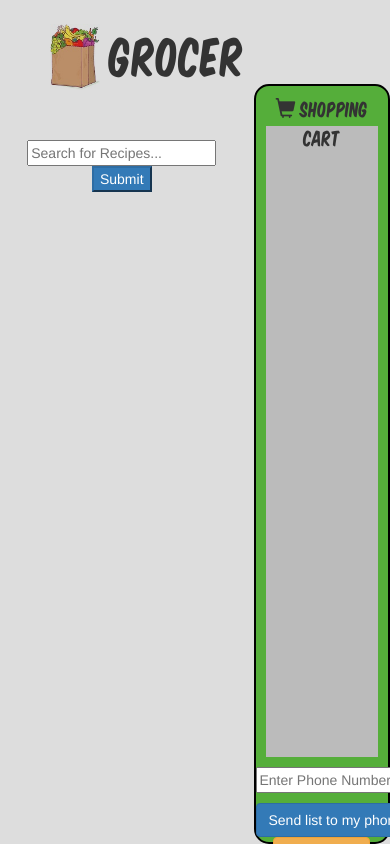
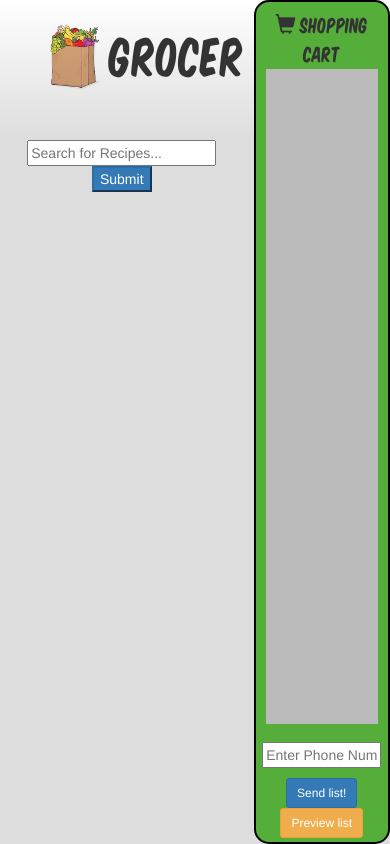
Before and after one commit to haroldpark/grocer, a website: page public/index.html at #/search in a window 390 px wide. Drawn offline with nearby package versions, Linux system fonts and the light colour scheme; some packages are replaced by stand-ins of ours.

Commit message:
[styles] makes page more responsive

```diff
--- a/public/styles.css
+++ b/public/styles.css
@@ -14,7 +14,12 @@ body {
 }
 .header {
     flex: 0 1 auto;
-    margin: 10px 0 20px 50px;
+    padding: 10px 0 20px 50px;
+    background: ; /* For browsers that do not support gradients */
+   background: -webkit-linear-gradient(white, #ddd); /* For Safari 5.1 to 6.0 */
+   background: -o-linear-gradient(white, #ddd); /* For Opera 11.1 to 12.0 */
+   background: -moz-linear-gradient(white, #ddd); /* For Firefox 3.6 to 15 */
+   background: linear-gradient(white, #ddd); /* Standard syntax */
 }
 .header h3 {
     display: inline-block;
@@ -99,6 +104,13 @@ body {
     border-bottom-style: solid;
     border-bottom-width: 1px;
 }
+
+@media screen and (max-width: 900px) {
+  .recipeHeader b {
+    display: block;
+  }
+}
+
 .recipeButtons button {
     float: right;
 }
@@ -126,7 +138,7 @@ body {
 .groceryCart {
     width: 35%;
     background-color: #55AE3A;
-    height: 90%;
+    height: 100%;
     right: 0;
     bottom: 0;
     position: fixed;
@@ -143,34 +155,65 @@ body {
     border-style: solid;
     border-width: 1px;
     margin-bottom: -1px;
+    float: left;
+    width: 100%;
+    /*clear: both;*/
 }
 .groceryCartRecipe div {
     display: inline-block;
 }
 .groceryCartCardContainer {
     overflow-y: auto;
-    height: calc(100% - 105px);
+    height: calc(100% - 120px);
     background-color: #bbb;
+
 }
+
+@media screen and (max-width: 451px) {
+  .groceryCartCardContainer {
+      overflow-y: auto;
+      height: calc(100% - 165px);
+      background-color: #bbb;
+
+  }
+}
+
 .groceryCartServings input {
     width: 30px;
     margin-bottom: 10px;
 }
 .groceryCartRecipePic {
     width: 45px;
-    display: inline-block;
+    /*display: inline-block;*/
+    float: left;
+    margin-right: 5px;
 }
+
+.groceryCartRecipePic {
+  display: block;
+}
+
 .groceryCartRecipeLabel {
     width: calc(100% - 80px);
     overflow-wrap: break-word;
     line-height: 1;
 }
+
+@media screen and (max-width: 550px) {
+  .groceryCartRecipePic img {
+    display: none;
+  }
+  .groceryCartRecipeLabel {
+      width: calc(100% - 15px);
+  }
+}
 .groceryCartRecipeDeselect {
     width: 15px;
+    float: right;
 }
 .groceryCartHeader {
     text-align: center;
-    height: 30px;
+    /*height: 30px;*/
     font-size: 20px;
 }
 .groceryCartHeader {
@@ -184,8 +227,17 @@ body {
     right: 0;
     position: absolute;
 }
+@media screen and (max-width: 470px) {
+  .groceryListSubmitButtonContainer {
+      height: 100px;
+
+  }
+}
+
+
 .groceryListSubmitButtonContainer input {
     margin-bottom: 10px;
+    width: 90%;
 }
 .shoppingListPreview {
     position: fixed;
--- a/public/views/search.html
+++ b/public/views/search.html
@@ -71,8 +71,8 @@
     </div>
     <div class="groceryListSubmitButtonContainer">
         <input ng-model="phoneNumber" placeholder="Enter Phone Number"></input>
-        <button class="btn btn-primary" ng-click="sendShoppingListAsSMS(phoneNumber)">Send list to my phone!</button>
-        <button class="btn btn-warning" ng-click="previewList=true">Preview list</button>
+        <button class="btn btn-primary btn-sm" ng-click="sendShoppingListAsSMS(phoneNumber)">Send list!</button>
+        <button class="btn btn-warning btn-sm" ng-click="previewList=true">Preview list</button>
     </div>
 </div>
 
--- a/server.js
+++ b/server.js
@@ -22,7 +22,7 @@ app.post('/api/getRecipes', function(req, res) {
   var params = '&app_id=9bf0d886&app_key=58189d20d2000cb5f640fe9b43c5c629';
   var options = {
     host: 'api.edamam.com',
-    path: '/search?to=10&q=' + query + params
+    path: '/search?to=20&q=' + query + params
   };
 
   http.get(options, function (response) {
```
